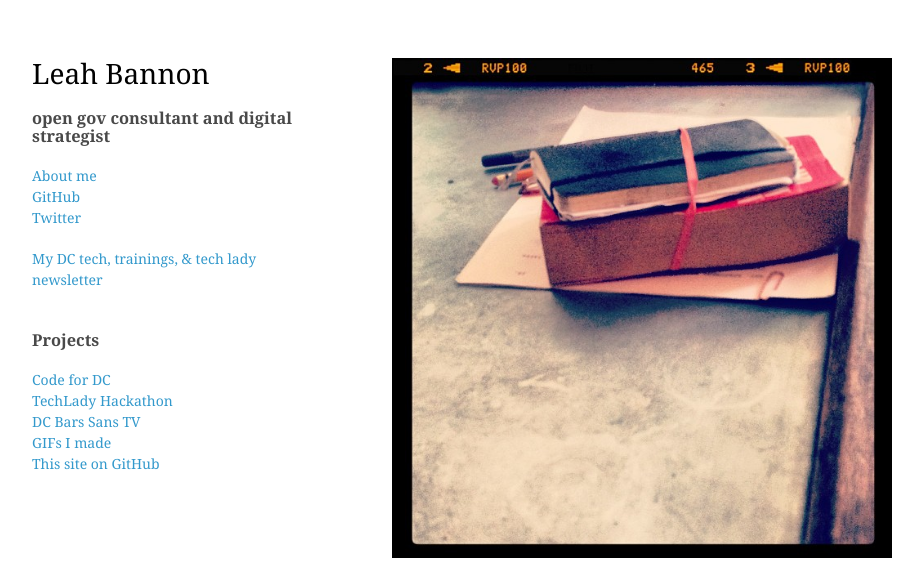
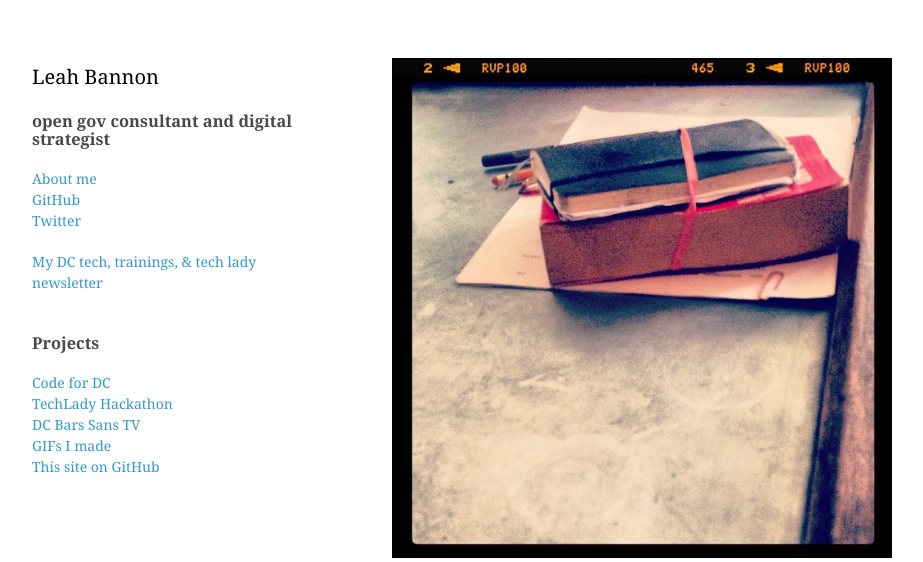
Before and after one commit to leahbannon/old-leah-website, a Jekyll site: the page built from index.html, in a window 1280 px wide. Shown: the top 562 px of the page, without its empty margins (178-1101 px from the left). Built offline with Jekyll 4.4.1, drawn with Linux system fonts in a browser that asks for light colours.

Commit message:
Update styles.css

```diff
--- a/stylesheets/styles.css
+++ b/stylesheets/styles.css
@@ -26,6 +26,8 @@ h1 {
 
 h1 a {
   color:#000000;
+  font:20px/1.5 Georgia, Times, "Times New Roman", serif;
+
 }
 
 h2 {
```
